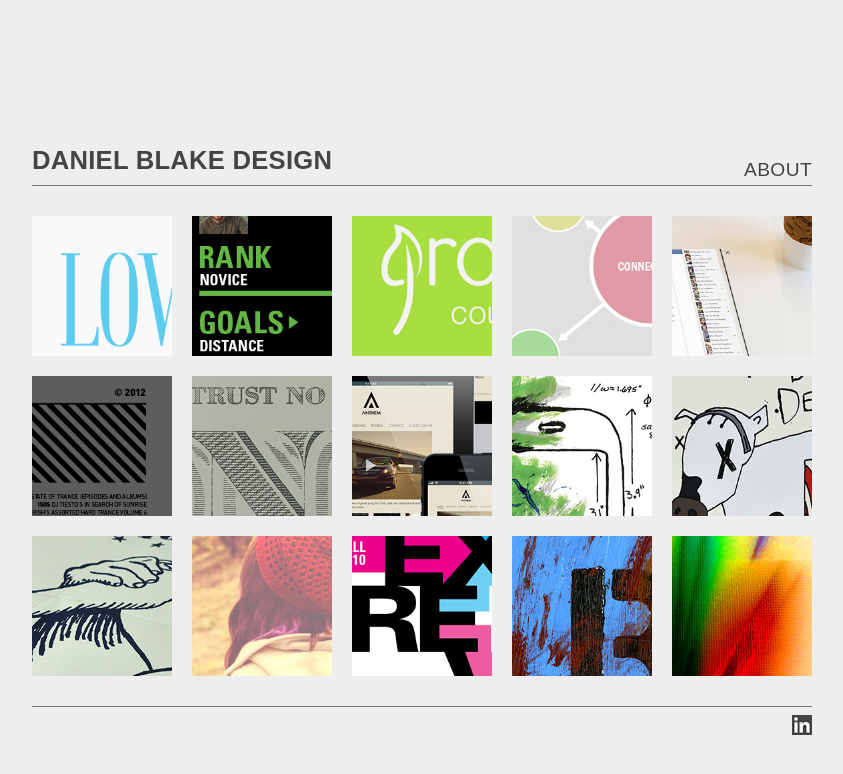
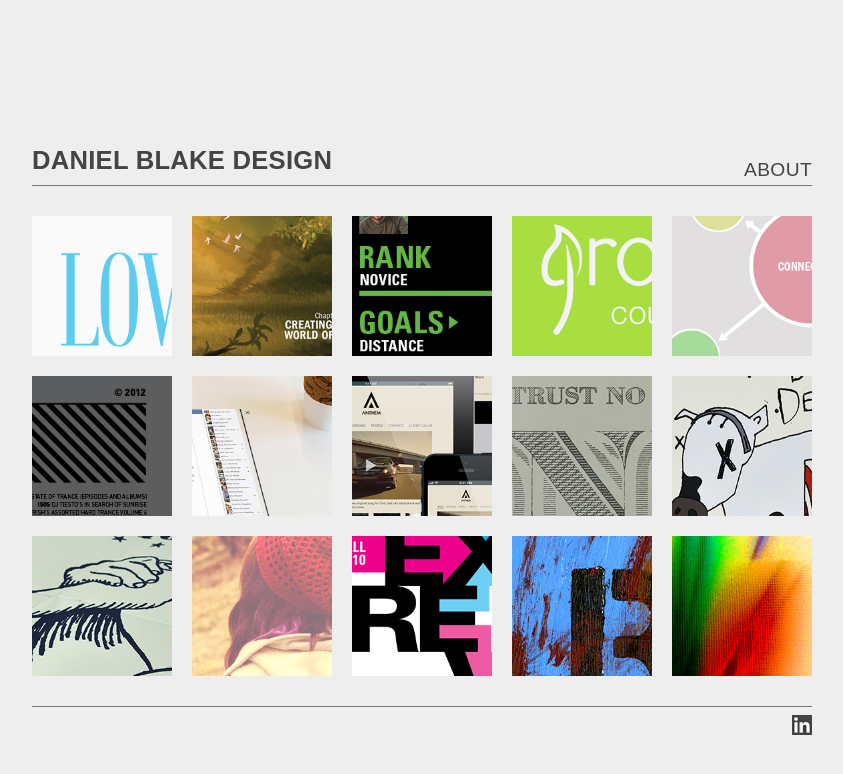
Before and after one commit to dmbdesignpdx/dmbdesignpdx.github.io, a Jekyll site: the page built from index.html, in a window 1280 px wide. Shown: the top 774 px of the page, without its empty margins (218-1061 px from the left). Built offline with Jekyll 4.4.1, drawn with Linux system fonts in a browser that asks for light colours; nearby versions of some CDN libraries; some web fonts are replaced; Markdown is read by kramdown in place of the engine named in the settings.

Commit message:
Local update

```diff
--- a/_layouts/default.html
+++ b/_layouts/default.html
@@ -36,8 +36,6 @@
 
     <div class="botcontainer">
 
-     <!-- <p class="dinfo">About</p> -->
-
       <div class="linkedin"><a href="http://www.linkedin.com/pub/daniel-blake/26/5b/509" style="display:block;height:100%;width:100%;"></a></div>
 
     </div>
@@ -47,10 +45,12 @@
  <div class="projects" style="display:none">
 
   <div class="closeProjects"></div>
+
   <div class="nextImage"></div>
+
   <div class="previousImage"></div>
 
-   <img id="projectImage" height="auto" align="center" style="display: block; margin: auto; max-height:100%; max-width:75%;"></img>
+    <img id="projectImage" height="auto" align="center" style="display:block; margin:auto; max-height:100%; max-width:75%;"></img>
 
   <p class="projtitle">Design Project Title Here</p>
 
--- a/index.html
+++ b/index.html
@@ -9,31 +9,31 @@ layout: default
 	<img src="images/aceThumb.gif" id="ti1" width="auto" height="100%" class="poster" />
 </div>
 
-<div id="2" class="thumbBox" name="dig" data-title="Nike Versus App Concept" data-images="nike-1.jpg,nike-2.jpg,nike-3.jpg,nike-4.jpg,nike-5.jpg,nike-6.jpg,nike-7.jpg,nike-8.jpg"><span>Digital Design Nike Versus App Concept</span>
-	<img src="images/nikeThumb.jpg" id="ti2" width="auto" height="100%" />
+<div id="2" class="thumbBox" name="book" data-title="Layout Designs for Aio Coffee Table Book" data-images="aiobook-1.jpg,aiobook-3.jpg,aiobook-5.jpg,aiobook-2.jpg,aiobook-6.jpg,aiobook-7.jpg,aiobook-8.jpg,aiobook-9.jpg,aiobook-4.jpg,aiobook-10.jpg,aiobook-11.jpg,aiobook-12.jpg"><span>Layout Design Ideas for Aio Coffee Table Book</span>
+	<img src="images/aiobookThumb.jpg" id="ti2" width="auto" height="100%" />
 	<div class="projInfo">
 		<p class="pinfo">Ace<br>Face<br>Typeface</p>
 	</div>
 </div>
-<div id="3" class="thumbBox" name="packid" data-title="Collection of Logos" data-images="quango-logo.gif,anthem-logo.gif,lg-logo.gif,aio-logo.gif,blue-logo3.gif,dlpef-logo.gif"><span>Logo and Identity Design</span>
-	<img src="images/logosThumb.gif" id="ti2" width="auto" height="100%" />
+<div id="3" class="thumbBox" name="dig" data-title="Nike Versus App Concept" data-images="nike-1.jpg,nike-2.jpg,nike-3.jpg,nike-4.jpg,nike-5.jpg,nike-6.jpg,nike-7.jpg,nike-8.jpg"><span>Digital Design Nike Versus App Concept</span>
+	<img src="images/nikeThumb.jpg" id="ti2" width="auto" height="100%" />
+	<div class="projInfo">
+		<p class="pinfo">Aio<br>Cofee<br>Table<br>Book<br>Layouts</p>
+	</div>
+</div>
+<div id="4" class="thumbBox" name="packid" data-title="Collection of Logos" data-images="quango-logo.gif,anthem-logo.gif,lg-logo.gif,aio-logo.gif,blue-logo3.gif,dlpef-logo.gif"><span>Logo and Identity Design</span>
+	<img src="images/logosThumb.gif" id="ti4" width="auto" height="100%" class="packaging" />
+	<div id="second" class="projInfo">
+		<p class="pinfo">Business<br>Networking<br>Concept</p>
+	</div>
 	<div class="projInfo">
 		<p class="pinfo">Nike<br>Versus<br>App<br>Concept</p>
 	</div>
 </div>
-<div id="4" class="thumbBox" name="dig"  data-title="Business Networking Concept" data-images="BNet2.jpg,BNet3.jpg,BNet4.jpg,BNet5.jpg,BNet6.jpg,BNet7.jpg,BNet8.jpg"><span>Digital Design Business Social Networking Website Concept</span>
-	<img src="images/BNetThumb.jpg" id="ti4" width="auto" height="100%" class="packaging" />
-	<div id="second" class="projInfo">
-		<p class="pinfo">Interactive<br>Coffee<br>Table<br>Concept</p>
-	</div>
+<div id="5" class="thumbBox" name="dig"  data-title="Business Networking Concept" data-images="BNet2.jpg,BNet3.jpg,BNet4.jpg,BNet5.jpg,BNet6.jpg,BNet7.jpg,BNet8.jpg"><span>Digital Design Business Social Networking Website Concept</span>
+	<img src="images/BNetThumb.jpg" id="ti5" width="auto" height="100%"/>
 	<div class="projInfo">
-		<p class="pinfo">Collection<br>of<br>Logos<br></p>
-	</div>
-</div>
-<div id="5" class="thumbBox" name="dig" data-title="Interactive Coffee Table Concept" data-images="CT-1.jpg,CT-2.jpg,CT-3.jpg,CT-4.jpg,CT-5.jpg"><span>Digital Design Interactive Coffee Table Concept</span>
-	<img src="images/CTThumb.jpg" id="ti5" width="auto" height="100%"/>
-	<div class="projInfo">
-		<p class="pinfo">Business<br>Networking<br>Concept</p>
+		<p class="pinfo">Collection<br>of<br>Logos</p>
 	</div>
 </div>
 
@@ -42,8 +42,8 @@ layout: default
 <div id="6" class="thumbBox" name="dig"  data-title="DJ Lofy Presents Essential Favorites Digital Package: Album art and song listing pdf" data-images="essentials-cover.gif,essentials-pdf.gif,essentials-pdf-1.gif,essentials-pdf-2.gif"><span>Digital Album Art Design</span>
 	<img src="images/essentialsThumb.gif" id="ti3" width="auto" height="100%" />
 </div>
-<div id="7" class="thumbBox" name="poster"  data-title="Trust No One" data-images="IfyouFull.jpg"><span>Poster Design</span>
-	<img src="images/ifyouThumb.jpg" id="ti7" width="auto" height="100%" class="poster" />
+<div id="7" class="thumbBox" name="dig" data-title="Interactive Coffee Table Concept" data-images="CT-1.jpg,CT-2.jpg,CT-3.jpg,CT-4.jpg,CT-5.jpg"><span>Digital Design Interactive Coffee Table Concept</span>
+	<img src="images/CTThumb.jpg" id="ti7" width="auto" height="100%" class="poster" />
 	<div class="projInfo">
 		<p class="pinfo">Digital<br>Album<br>Art +<br>PDF</p>
 	</div>
@@ -51,11 +51,11 @@ layout: default
 <div id="8" class="thumbBox" name="dig" data-title="Anthem Audio Arts Website Redesign" data-images="anthem.jpg"><span> Digital Design Anthem Website</span>
 	<img src="images/anthemThumb.jpg" id="ti8" width="auto" height="100%" class="digital" />
 	<div class="projInfo">
-		<p class="pinfo">Trust<br>No <br>One</p>
+		<p class="pinfo">Interactive<br>Coffee<br>Table<br>Concept</p>
 	</div>
 </div>
-<div id="9" class="thumbBox" name="adver"  data-title="Art Meets Science" data-images="palm.jpg"><span>Two-Page Spread Design Advertising</span>
-	<img src="images/palmThumb.jpg" id="ti9" width="auto" height="100%" class="advertising" />
+<div id="9" class="thumbBox" name="poster"  data-title="If You See Something, Say Something Poster" data-images="IfyouFull.jpg"><span>Poster Design Screenprint</span>
+	<img src="images/ifyouThumb.jpg" id="ti9" width="auto" height="100%" class="advertising" />
 	<div id="second" class="projInfo">
 		<p class="pinfo">Civilwarland<br>In<br>Bad<br>Decline</p>
 	</div>
@@ -66,7 +66,7 @@ layout: default
 <div id="10" class="thumbBox" name="packid"  data-title="Civilwarland In Bad Decline" data-images="civil1.jpg,civil2.jpg,civil3.jpg"><span>Book Packaging Design</span>
 	<img src="images/civilThumb.jpg" id="ti10" width="auto" height="100%" class="packaging" />
 	<div class="projInfo">
-		<p class="pinfo">Art<br>Meets<br>Science</p>
+		<p class="pinfo">Trust<br>No<br>One</p>
 	</div>
 </div>
 
```
Also changed, not shown: images/aiobook-1.jpg (added), images/aiobook-10.jpg (added), images/aiobook-11.jpg (added), images/aiobook-12.jpg (added), images/aiobook-2.jpg (added), images/aiobook-3.jpg (added), images/aiobook-4.jpg (added), images/aiobook-5.jpg (added), images/aiobook-6.jpg (added), images/aiobook-7.jpg (added), images/aiobook-8.jpg (added), images/aiobook-9.jpg (added), images/aiobookThumb.jpg (added). Lines whose indentation alone changed are shown as unchanged.
